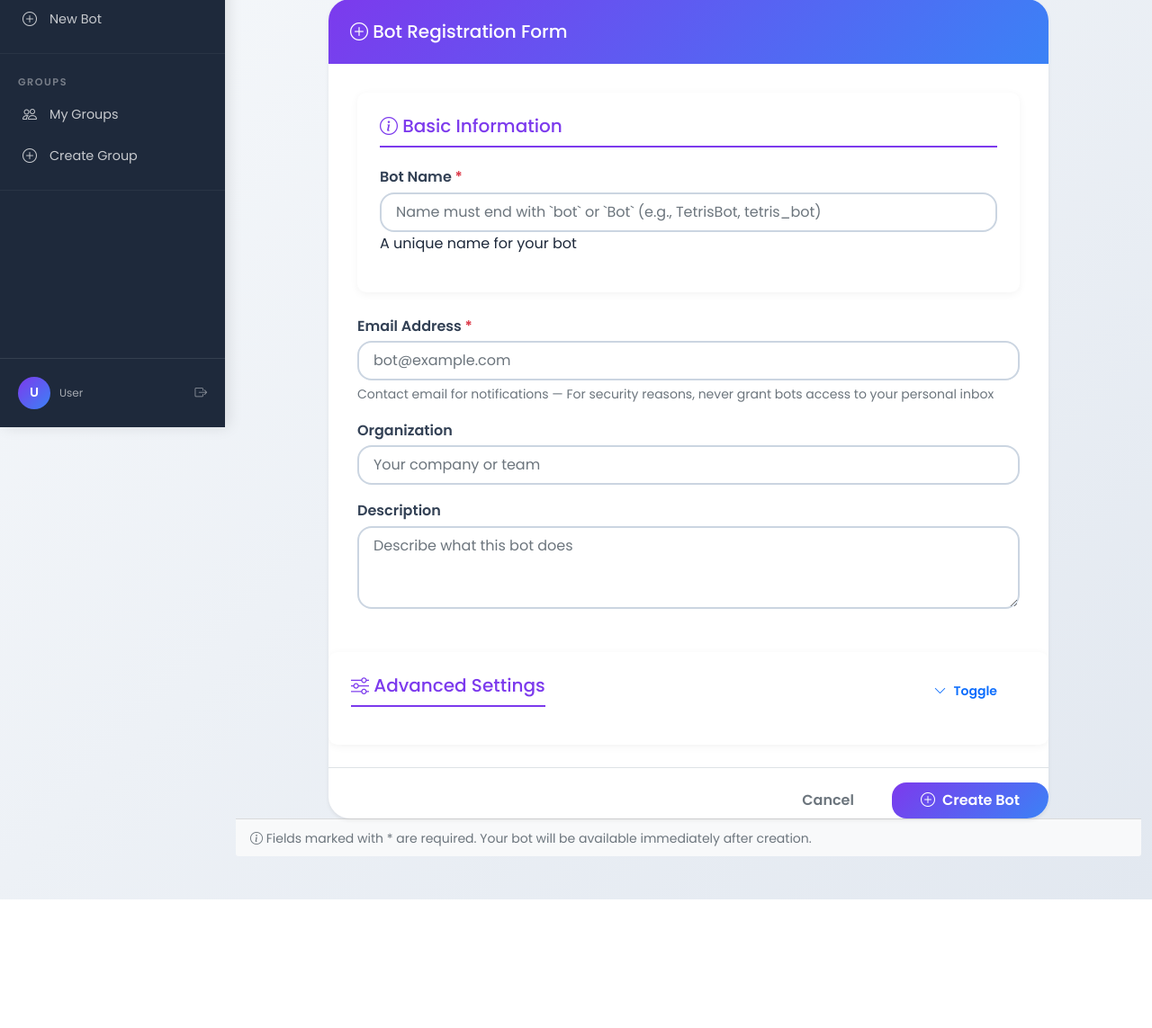
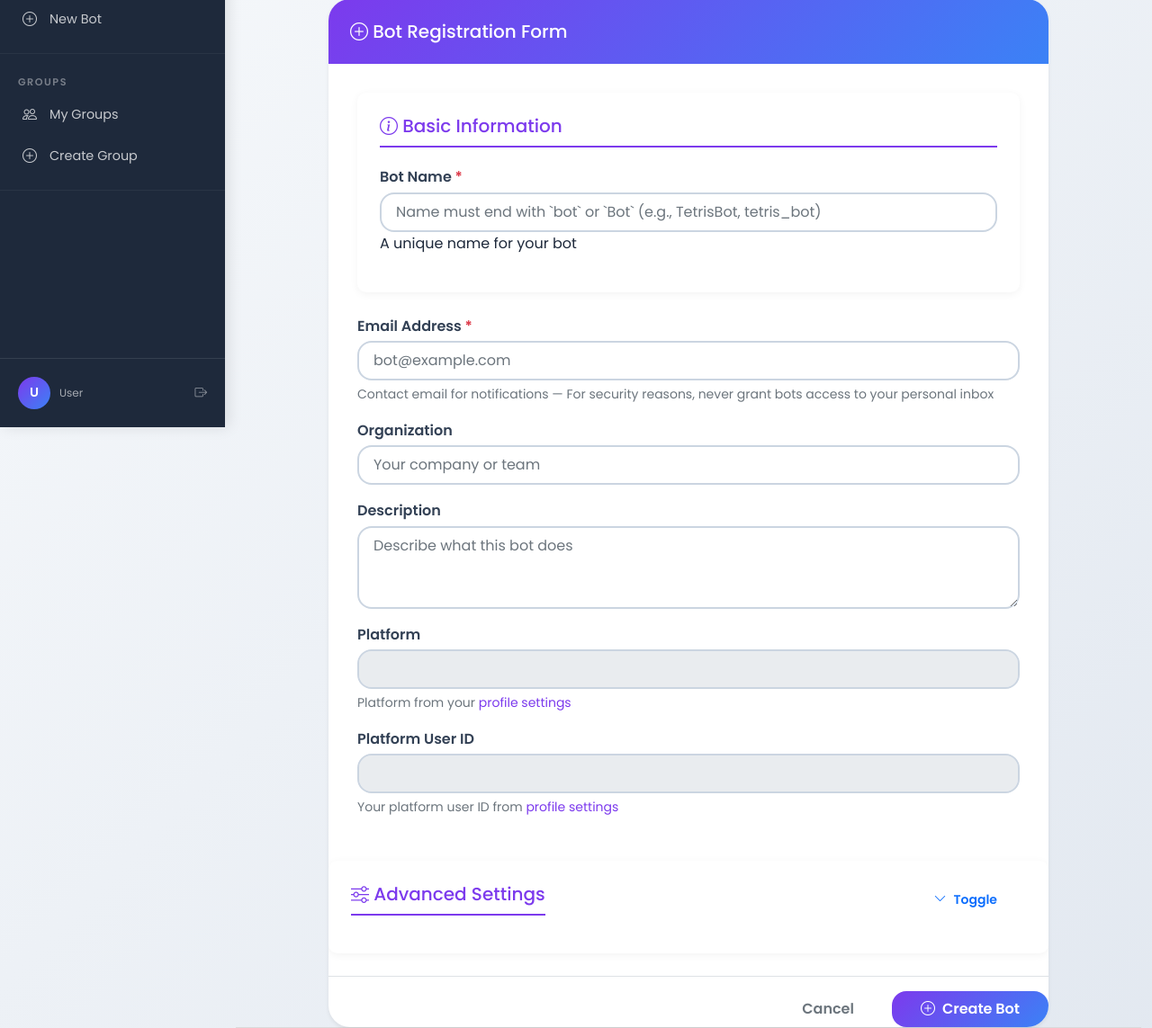
Before and after one commit to magicbotaiteam-blip/flask_auth_app, a Flask app: template templates/register_bot_new.html in a window 1280 px wide. Shown: the part 325-1468 px from the top of the page at 90% size. Before the commit the page ends 1325 px from the top, so only its background shows below. Run offline with Flask 3, Linux system fonts and the light colour scheme; the template is opened without the code that fills it, so the values that code supplies are empty; some libraries are stand-ins or nearby versions.

Commit message:
Add platform & platform_user_id display to register_bot and admin/bots pages
- register_bot page: show read-only platform and platform_user_id fields
  pre-populated from the logged-in user's profile (users table)
- admin/bots page: add Platform and Platform User ID columns, joined from users table
- Fix horizontal scrollbar: smaller table font (0.75rem), tighter cell padding,
  nowrap text on both admin/bots and users pages

```diff
--- a/app_complete_with_groups.py
+++ b/app_complete_with_groups.py
@@ -1468,7 +1468,9 @@ def admin_bots():
 
     # Get paginated bots
     bots = conn.execute("""
-        SELECT b.*, u.username as owner_username
+        SELECT b.*, u.username as owner_username,
+               u.preferred_platform as owner_platform,
+               u.platform_user_id as owner_platform_user_id
         FROM bots b
         LEFT JOIN users u ON b.user_id = u.id
         ORDER BY b.id DESC
@@ -1571,22 +1573,28 @@ def register_bot(bot_id=None):
         print(f"DEBUG: Bot keys: {list(bot.keys()) if hasattr(bot, 'keys') else 'No keys attribute'}")
         print(f"DEBUG: Bot name: {bot.get('name') if isinstance(bot, dict) else 'Not a dict'}")
 
-    # Fetch user's email for default value
+    # Fetch user's email and platform info for default values
     user_email = ""
+    user_platform = ""
+    user_platform_user_id = ""
     try:
         conn = get_db_connection()
-        user = conn.execute("SELECT email FROM users WHERE id = ?", (session["user_id"],)).fetchone()
+        user = conn.execute("SELECT email, preferred_platform, platform_user_id FROM users WHERE id = ?", (session["user_id"],)).fetchone()
         if user:
-            user_email = user["email"]
+            user_email = user["email"] or ""
+            user_platform = user["preferred_platform"] or ""
+            user_platform_user_id = user["platform_user_id"] or ""
         conn.close()
     except Exception as e:
-        print(f"DEBUG: Error fetching user email: {e}")
+        print(f"DEBUG: Error fetching user data: {e}")
 
     return render_template("register_bot_new.html",
                          bot=bot,
                          username=session.get("username"),
                          role=role,
-                         user_email=user_email)
+                         user_email=user_email,
+                         user_platform=user_platform,
+                         user_platform_user_id=user_platform_user_id)
 
 @app.route("/check-bot-name")
 @login_required
--- a/templates/register_bot_new.html
+++ b/templates/register_bot_new.html
@@ -178,6 +178,22 @@
                             <label for="bot-description" class="form-label">Description</label>
                             <textarea class="form-control" id="bot-description" name="description"
                                       rows="3" placeholder="Describe what this bot does">{{ bot.description if bot else '' }}</textarea>
+                        </div>
+
+                        <!-- Platform (from user profile, display only) -->
+                        <div class="mb-3">
+                            <label for="bot-platform" class="form-label">Platform</label>
+                            <input type="text" class="form-control" id="bot-platform"
+                                   value="{{ user_platform }}" readonly>
+                            <div class="form-text">Platform from your <a href="{{ url_for('profile') }}">profile settings</a></div>
+                        </div>
+
+                        <!-- Platform User ID (from user profile, display only) -->
+                        <div class="mb-3">
+                            <label for="bot-platform-user-id" class="form-label">Platform User ID</label>
+                            <input type="text" class="form-control" id="bot-platform-user-id"
+                                   value="{{ user_platform_user_id }}" readonly>
+                            <div class="form-text">Your platform user ID from <a href="{{ url_for('profile') }}">profile settings</a></div>
                         </div>
                     </div>
 
```
Also changed, not shown: templates/admin_bots.html (+14 -3 lines), templates/users.html (+13 -1 lines), users.db.
